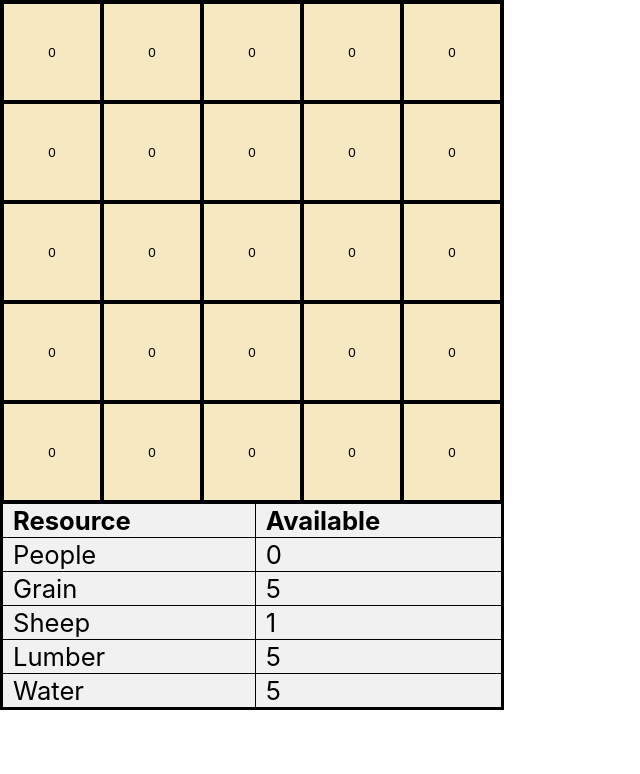
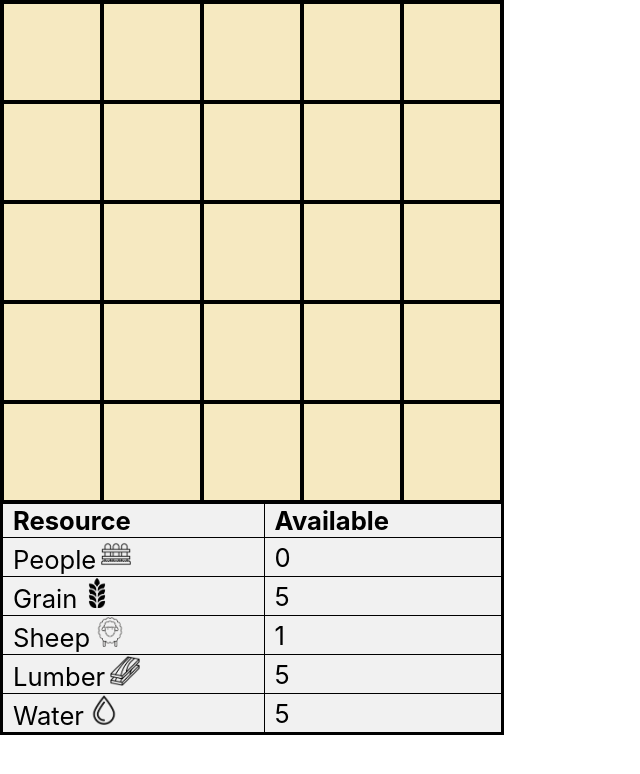
Before and after one commit to Maggie-Wernet/VillageSim_ahbc2023, a React (Create React App) app: page / in a window 1280 px wide. Shown: the top 774 px of the page, without its empty margins (0-640 px from the left). Built offline with nearby package versions, Linux system fonts and the light colour scheme.

Commit message:
bug fixes, styling, general maintenance

```diff
--- a/src/App.tsx
+++ b/src/App.tsx
@@ -5,6 +5,11 @@ import { Improvement } from "./Models/Improvement";
 import { Map } from "./components/Map/Map";
 import { RescourcesView } from "./components/ResourcesView/ResourcesView";
 import { Resource } from "./Models/Resource";
+import peopleImage from "./images/pasture.png"
+import grainImage from "./images/grain.png"
+import sheepImage from "./images/sheep.png"
+import lumberImage from "./images/lumber.png"
+import waterImage from "./images/water.png"
 
 function App() {
   const [people, setPeople] = useState(0);
@@ -14,49 +19,51 @@ function App() {
   const [water, setWater] = useState(5);
 
   const resources: Resource[] = [
-    { type: "People", amount: people },
-    { type: "Grain", amount: grain },
-    { type: "Sheep", amount: sheep },
-    { type: "Lumber", amount: lumber },
-    { type: "Water", amount: water },
+    { type: "People", amount: people, image: peopleImage },
+    { type: "Grain", amount: grain, image: grainImage },
+    { type: "Sheep", amount: sheep, image: sheepImage },
+    { type: "Lumber", amount: lumber, image: lumberImage },
+    { type: "Water", amount: water, image: waterImage },
   ];
 
   const [tiles, setTiles] = useState<Improvement[]>([
-    { id: 1, type: "", level: 0 },
-    { id: 2, type: "", level: 0 },
-    { id: 3, type: "", level: 0 },
-    { id: 4, type: "", level: 0 },
-    { id: 5, type: "", level: 0 },
-    { id: 6, type: "", level: 0 },
-    { id: 7, type: "", level: 0 },
-    { id: 8, type: "", level: 0 },
-    { id: 9, type: "", level: 0 },
-    { id: 10, type: "", level: 0 },
-    { id: 11, type: "", level: 0 },
-    { id: 12, type: "", level: 0 },
-    { id: 13, type: "", level: 0 },
-    { id: 14, type: "", level: 0 },
-    { id: 15, type: "", level: 0 },
-    { id: 16, type: "", level: 0 },
-    { id: 17, type: "", level: 0 },
-    { id: 18, type: "", level: 0 },
-    { id: 19, type: "", level: 0 },
-    { id: 20, type: "", level: 0 },
-    { id: 21, type: "", level: 0 },
-    { id: 22, type: "", level: 0 },
-    { id: 23, type: "", level: 0 },
-    { id: 24, type: "", level: 0 },
-    { id: 25, type: "", level: 0 },
+    { id: 1, type: "", level: 0, image: "" },
+    { id: 2, type: "", level: 0, image: "" },
+    { id: 3, type: "", level: 0, image: "" },
+    { id: 4, type: "", level: 0, image: "" },
+    { id: 5, type: "", level: 0, image: "" },
+    { id: 6, type: "", level: 0, image: "" },
+    { id: 7, type: "", level: 0, image: "" },
+    { id: 8, type: "", level: 0, image: "" },
+    { id: 9, type: "", level: 0, image: "" },
+    { id: 10, type: "", level: 0, image: "" },
+    { id: 11, type: "", level: 0, image: "" },
+    { id: 12, type: "", level: 0, image: "" },
+    { id: 13, type: "", level: 0, image: "" },
+    { id: 14, type: "", level: 0, image: "" },
+    { id: 15, type: "", level: 0, image: "" },
+    { id: 16, type: "", level: 0, image: "" },
+    { id: 17, type: "", level: 0, image: "" },
+    { id: 18, type: "", level: 0, image: "" },
+    { id: 19, type: "", level: 0, image: "" },
+    { id: 20, type: "", level: 0, image: "" },
+    { id: 21, type: "", level: 0, image: "" },
+    { id: 22, type: "", level: 0, image: "" },
+    { id: 23, type: "", level: 0, image: "" },
+    { id: 24, type: "", level: 0, image: "" },
+    { id: 25, type: "", level: 0, image: "" },
   ]);
 
   const [tileId, setTileId] = useState(0);
   const [tileType, setTileType] = useState("");
   const [tileLevel, setTileLevel] = useState(0);
+  const [tileImage, setTileImage] = useState("")
 
   const [addedImprovement, setAddedImprovement] = useState<Improvement>({
     id: 0,
     type: "",
     level: 1,
+    image: ""
   });
 
   function handleAddedImprovement(improvement: Improvement) {
@@ -211,7 +218,9 @@ function App() {
     );
 
     setAddedImprovement(improvement);
+
   }
+
   return (
     <div>
       <div className="App">
@@ -225,6 +234,8 @@ function App() {
           sendLevel={setTileLevel}
           giveType={tileType}
           giveLevel={tileLevel}
+          sendImage={setTileImage}
+          giveImage={tileImage}
           onUpgrade={handleUpgrade}
           onDowngrade={handleDowngrade}
           onRemove={handleRemove}
--- a/src/Models/Improvement.ts
+++ b/src/Models/Improvement.ts
@@ -2,5 +2,5 @@ export interface Improvement {
   id: number;
   type: string;
   level: number;
-  image?: string;
+  image: string;
 }
--- a/src/Models/Resource.ts
+++ b/src/Models/Resource.ts
@@ -1,4 +1,5 @@
 export interface Resource {
     type: string;
     amount: number;
+    image: string;
 }
--- a/src/components/AddImprovement/AddImprovement.tsx
+++ b/src/components/AddImprovement/AddImprovement.tsx
@@ -2,6 +2,11 @@ import { useState } from "react";
 import "./AddImprovement.css";
 import { Improvement } from "../../Models/Improvement";
 import { Resource } from "../../Models/Resource";
+import houseImage from "../../images/house.png"
+import fieldImage from "../../images/field.png"
+import pastureImage from "../../images/pasture.png"
+import lumberImage from "../../images/lumbermill.png"
+import wellImage from "../../images/well.png"
 
 export function AddImprovement(props: {
   resources: Resource[];
@@ -14,7 +19,7 @@ export function AddImprovement(props: {
   const [cost, setCost] = useState("");
   const [selected, setSelected] = useState("");
   const [tileId, setTileId] = useState("");
-  const [image, setImage] = useState("");
+  const [image, setImage] = useState("hello");
 
   function handleSelect(e: any) {
     setSelected(e.target.value);
@@ -22,20 +27,25 @@ export function AddImprovement(props: {
     if (e.target.value === "House") {
       setBenefit("+5 People");
       setCost("-5 Lumber, -5 Water, -5 Grain, -1 Sheep");
+      setImage(houseImage);
     } else if (e.target.value === "Field") {
       setBenefit("+10 Grain");
       setCost("-1 Person, -2 Water");
+      setImage(fieldImage);
     } else if (e.target.value === "Pasture") {
       setBenefit("+10 Sheep");
       setCost("-1 Person, -2 Grain, -2 Water");
+      setImage(pastureImage);
     } else if (e.target.value === "Lumber Mill") {
       setBenefit("+10 Lumber");
       setCost("-1 Person");
+      setImage(lumberImage)
     } else if (e.target.value === "Well") {
       setBenefit("+10 Water");
       setCost("-1 Person, -2 Lumber");
+      setImage(wellImage)
     }
-    setImage(e.target.value);
+
   }
 
   function handleFormSubmit(e: any) {
@@ -45,7 +55,7 @@ export function AddImprovement(props: {
       id: props.giveId,
       type: selected,
       level: 1,
-      image: selected,
+      image: image,
     };
 
     props.onSubmitForm(addedImprovement);
@@ -125,7 +135,7 @@ export function AddImprovement(props: {
           >
             Cancel
           </button>
-          <button className="AddImprovementBtn add">Add</button>
+          <button disabled={selected === ""} className="AddImprovementBtn add">Add</button>
         </div>
       </form>
     </div>
--- /dev/null
+++ b/src/components/EditImprovementDialog/EditImprovementDialog.css
@@ -0,0 +1,9 @@
+
+
+.editHeader {
+    display: flex;
+}
+
+.editHeader h3 {
+    margin-right: 40px;
+}
--- a/src/components/Map/Map.tsx
+++ b/src/components/Map/Map.tsx
@@ -19,6 +19,17 @@ const customStyles = {
   },
 };
 
+const customStyles2 = {
+  content: {
+    marginLeft: "10px",
+    marginTop: "10px",
+    width: "350px",
+    height: "360px",
+    backgroundColor: "#f1f1f1",
+    border: "4px solid black",
+  },
+};
+
 export function Map(props: {
   resources: Resource[];
   tiles: Improvement[];
@@ -29,6 +40,8 @@ export function Map(props: {
   sendLevel: (level: number) => void;
   giveType: string;
   giveLevel: number;
+  sendImage: (image: string) => void;
+  giveImage: string;
   onUpgrade: (improvement: Improvement) => void;
   onDowngrade: (improvement: Improvement) => void;
   onRemove: (improvement: Improvement) => void;
@@ -66,6 +79,7 @@ export function Map(props: {
           sendId={props.sendId}
           sendType={props.sendType}
           sendLevel={props.sendLevel}
+          sendImage={props.sendImage}
         />
       ))}
       <Modal
@@ -85,7 +99,7 @@ export function Map(props: {
       <Modal
         isOpen={modalEditIsOpen}
         onRequestClose={closeModalEdit}
-        style={customStyles}
+        style={customStyles2}
         contentLabel="Example Modal"
       >
         <EditImprovementDialog
@@ -96,6 +110,7 @@ export function Map(props: {
           onUpgrade={props.onUpgrade}
           onDowngrade={props.onDowngrade}
           giveId={props.giveId}
+          giveImage={props.giveImage}
           onRemove={props.onRemove}
           resources={props.resources}
         />
--- a/src/components/ResourcesView/ResourcesView.css
+++ b/src/components/ResourcesView/ResourcesView.css
@@ -29,3 +29,9 @@ table {
     width: 100%;
     border-collapse: collapse;
   }
+
+
+  tbody img {
+    width: 30px;
+    margin-left: 5px;
+  }
--- a/src/components/ResourcesView/ResourcesView.tsx
+++ b/src/components/ResourcesView/ResourcesView.tsx
@@ -16,7 +16,7 @@ export function RescourcesView(props: {resources: Resource[]}) {
                 </thead>
                 <tbody>
                     {
-                        props.resources.map(resource => <tr><td>{resource.type}</td><td>{resource.amount}</td></tr>)
+                        props.resources.map((resource, i) => <tr key={i}><td>{resource.type}<img src={resource.image}/></td><td>{resource.amount}</td></tr>)
                     }
                 </tbody>
             </table>
--- a/src/components/Tile/Tile.css
+++ b/src/components/Tile/Tile.css
@@ -19,3 +19,8 @@
 .tile button:focus {
   background-color: #5ac7b0;
 }
+
+
+.tile img {
+  height: 70px;
+}
--- a/src/components/Tile/Tile.tsx
+++ b/src/components/Tile/Tile.tsx
@@ -10,12 +10,16 @@ export function Tile(props: {
   sendId: (id: number) => void;
   sendType: (type: string) => void;
   sendLevel: (level: number) => void;
+  sendImage: (image: string) => void;
 }) {
   const handleClick = () => {
     if (props.tile.type !== "") {
       props.openModalEdit();
+      props.sendId(props.tile.id)
       props.sendType(props.tile.type);
       props.sendLevel(props.tile.level);
+      props.sendImage(props.tile.image);
+      console.log(props.tile)
     } else {
       props.openModal();
       props.sendId(props.tile.id);
@@ -26,8 +30,8 @@ export function Tile(props: {
   return (
     <div className="tile">
       <button onClick={handleClick}>
-        <span>{props.tile.image}</span>
-        <span>{props.tile.level}</span>
+        <img src={props.tile.image}/>
+        <span>{props.tile.level > 0 ? props.tile.level : ""}</span>
       </button>
     </div>
   );
```
Also changed, not shown: src/components/EditImprovementDialog/EditImprovementDialog.tsx (+23 -10 lines).
